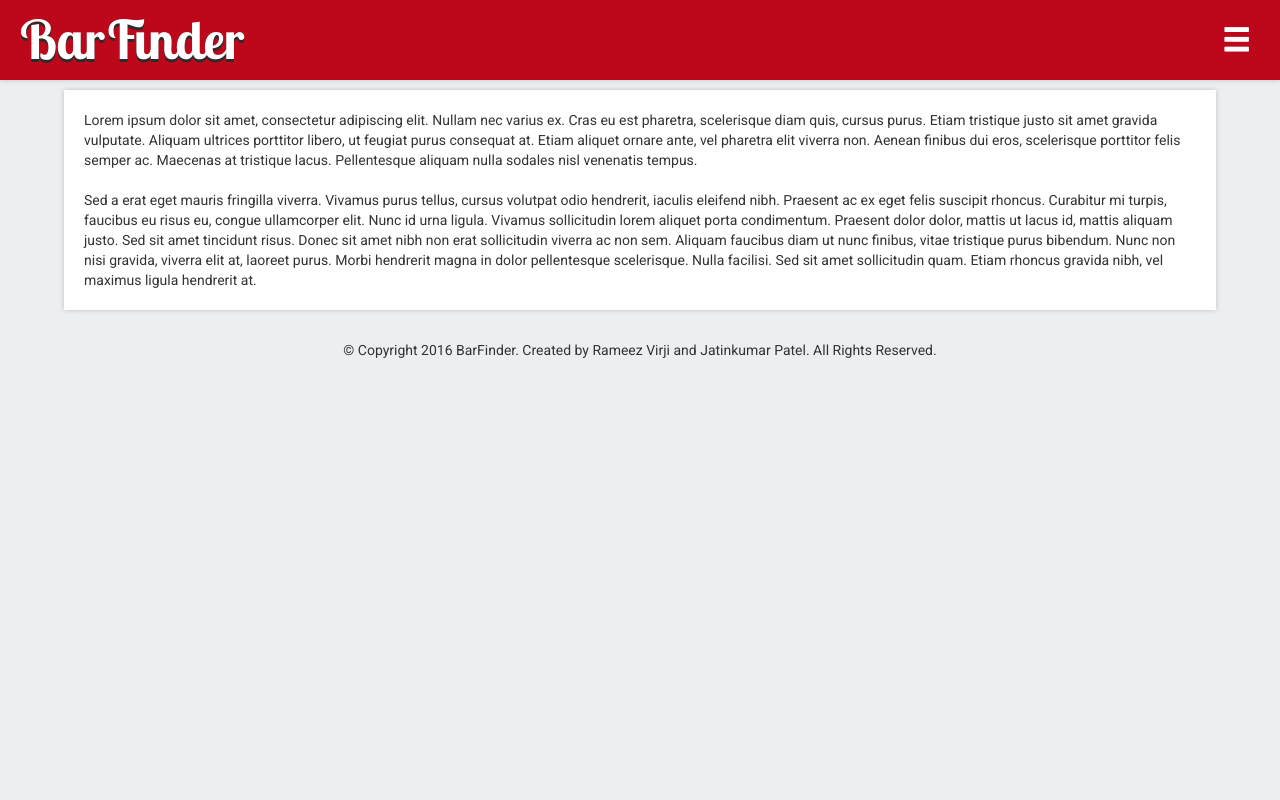
After one commit to rameezv/BarFinder, a PHP site: template view/info.php in a window 1280 px wide. The commit adds this page. Run offline with PHP 8.4, Linux system fonts and the light colour scheme; the template is opened without the code that fills it, so the values that code supplies are empty; some libraries are stand-ins or nearby versions.

Commit message:
Manubar and style changes

```diff
--- a/css/style.css
+++ b/css/style.css
@@ -6,6 +6,7 @@ html, body {
     padding: 0;
     margin-top:-10px;
     font-family: 'Roboto', sans-serif;
+    background-color:#ECEFF1;
 }
 
 div {
@@ -22,19 +23,76 @@ h1 {
 
 #map {
     height: 600px;
+    z-index: 5;
 }
 
 #header {
     background-color: #bd081c;
     color: #ffffff;
     padding: 10px 20px;
+    height: 100px;
+    z-index: 10;
 }
 
 #header h1 {
     text-shadow: 0 3px 0 #2b2b2b;
+    float:left;
+}
+
+#footer {
+    width:100%;
+    text-align: center;
+    padding: 20px;
+}
+
+#menuIcon {
+    float:right;
+    margin-top:28px;
+    font-size:22pt;
+    margin-right:0;
+    width: 48px; height: 48px;
+    -webkit-border-radius: 24px;
+    border-radius: 24px;
+    padding: 5px 0px 0px 10px;
+}
+
+#menuIcon:hover {
+    background-color: #890000;
+}
+
+#navmenu {
+    width: 200px;
+    height: 100%;
+    background-color: #263238;
+    color: #ffffff;
+    position:fixed;
+    right: 0;
+    top: 0;
+    margin-right:-200px;
+    padding: 10px;
+    z-index: 15;
+}
+
+#information {
+    width:90%;
+    background-color: #ffffff;
+    padding: 20px;
+    margin:10px 5%;
 }
 
 .shadow {
-    -webkit-box-shadow: 0 0 5px 0 rgba(0,0,0,0.5);
-    box-shadow: 0 0 5px 0 rgba(0,0,0,0.5);
+    -webkit-box-shadow: 0 0 5px 0 rgba(0,0,0,0.2);
+    box-shadow: 0 0 5px 0 rgba(0,0,0,0.2);
 }
+
+.clear {
+    clear:both;
+}
+
+.fastTrans {
+    -webkit-transition: all .2s ease;
+    -moz-transition: all .2s ease;
+    -ms-transition: all .2s ease;
+    o-transition: all .2s ease;
+    transition: all .2s ease;
+}
--- a/index.php
+++ b/index.php
@@ -4,4 +4,10 @@ include 'view/header.php';
 
 include 'view/map.php';
 
+include 'view/menu.php';
+
+include 'view/info.php';
+
+include 'view/footer.php';
+
 ?>
--- /dev/null
+++ b/js/functions.js
@@ -0,0 +1,8 @@
+function toggleMenu() {
+
+    var num = parseInt($("#navmenu").css("margin-right"), 10);
+    $("#navmenu").css("margin-right", (-200 - num));
+    $("#menuIcon").css("margin-right", -num);
+    console.log (num);
+
+}
--- /dev/null
+++ b/view/footer.php
@@ -0,0 +1,5 @@
+<div id="footer">
+&copy; Copyright 2016 BarFinder. Created by Rameez Virji and Jatinkumar Patel. All Rights Reserved.
+</div>
+</body>
+</html>
--- a/view/header.php
+++ b/view/header.php
@@ -2,12 +2,18 @@
 <html ng-app="ng">
 <head>
 <script src="https://ajax.googleapis.com/ajax/libs/angularjs/1.5.2/angular.min.js"></script>
+<script src="https://ajax.googleapis.com/ajax/libs/jquery/2.2.2/jquery.min.js"></script>
+<script src="js/functions.js"></script>
 <link href="css/bootstrap.min.css" rel="stylesheet" type="text/css"/>
 <link href="css/style.css" rel="stylesheet" type="text/css"/>
 <meta name="viewport" content="initial-scale=1.0">
 <meta charset="utf-8">
 </head>
 
+<body>
+
 <div id="header" class="shadow">
 <h1>BarFinder</h1>
+<div id="menuIcon" onclick="toggleMenu();" class="fastTrans"><span class="glyphicon glyphicon-menu-hamburger" aria-hidden="true"></span></div>
+<div class="clear"></div>
 </div>
--- /dev/null
+++ b/view/info.php
@@ -0,0 +1,7 @@
+<div id="information" class="shadow">
+
+Lorem ipsum dolor sit amet, consectetur adipiscing elit. Nullam nec varius ex. Cras eu est pharetra, scelerisque diam quis, cursus purus. Etiam tristique justo sit amet gravida vulputate. Aliquam ultrices porttitor libero, ut feugiat purus consequat at. Etiam aliquet ornare ante, vel pharetra elit viverra non. Aenean finibus dui eros, scelerisque porttitor felis semper ac. Maecenas at tristique lacus. Pellentesque aliquam nulla sodales nisl venenatis tempus.
+<br /><br />
+Sed a erat eget mauris fringilla viverra. Vivamus purus tellus, cursus volutpat odio hendrerit, iaculis eleifend nibh. Praesent ac ex eget felis suscipit rhoncus. Curabitur mi turpis, faucibus eu risus eu, congue ullamcorper elit. Nunc id urna ligula. Vivamus sollicitudin lorem aliquet porta condimentum. Praesent dolor dolor, mattis ut lacus id, mattis aliquam justo. Sed sit amet tincidunt risus. Donec sit amet nibh non erat sollicitudin viverra ac non sem. Aliquam faucibus diam ut nunc finibus, vitae tristique purus bibendum. Nunc non nisi gravida, viverra elit at, laoreet purus. Morbi hendrerit magna in dolor pellentesque scelerisque. Nulla facilisi. Sed sit amet sollicitudin quam. Etiam rhoncus gravida nibh, vel maximus ligula hendrerit at.
+
+</div>
--- /dev/null
+++ b/view/menu.php
@@ -0,0 +1,3 @@
+<div id="navmenu" onclick="toggleMenu();" class="fastTrans shadow">
+LOGIN
+</div>
```
